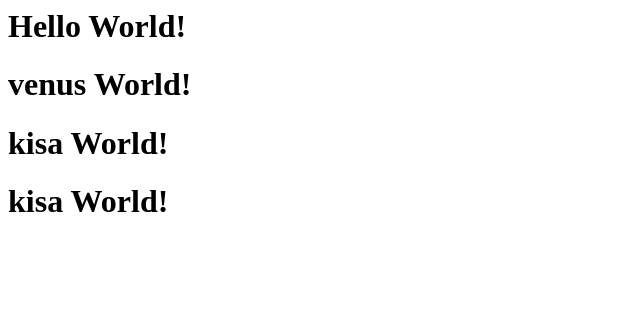
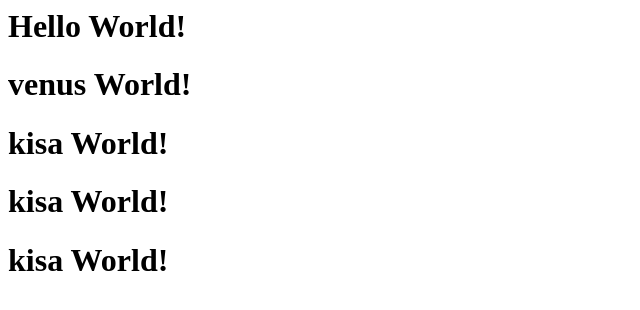
Before and after one commit to nonfind/kisa, a plain HTML site: page index.html in a window 1280 px wide. Shown: the whole page, without its empty margins (0-640 px from the left). Drawn offline with Linux system fonts and the light colour scheme.

Commit message:
add one line

```diff
--- a/index.html
+++ b/index.html
@@ -8,5 +8,6 @@
 	<h1>venus World!</h1>
 	<h1>kisa World!</h1>
 	<h1>kisa World!</h1>
+	<h1>kisa World!</h1>
 </body>
 </html>
```
